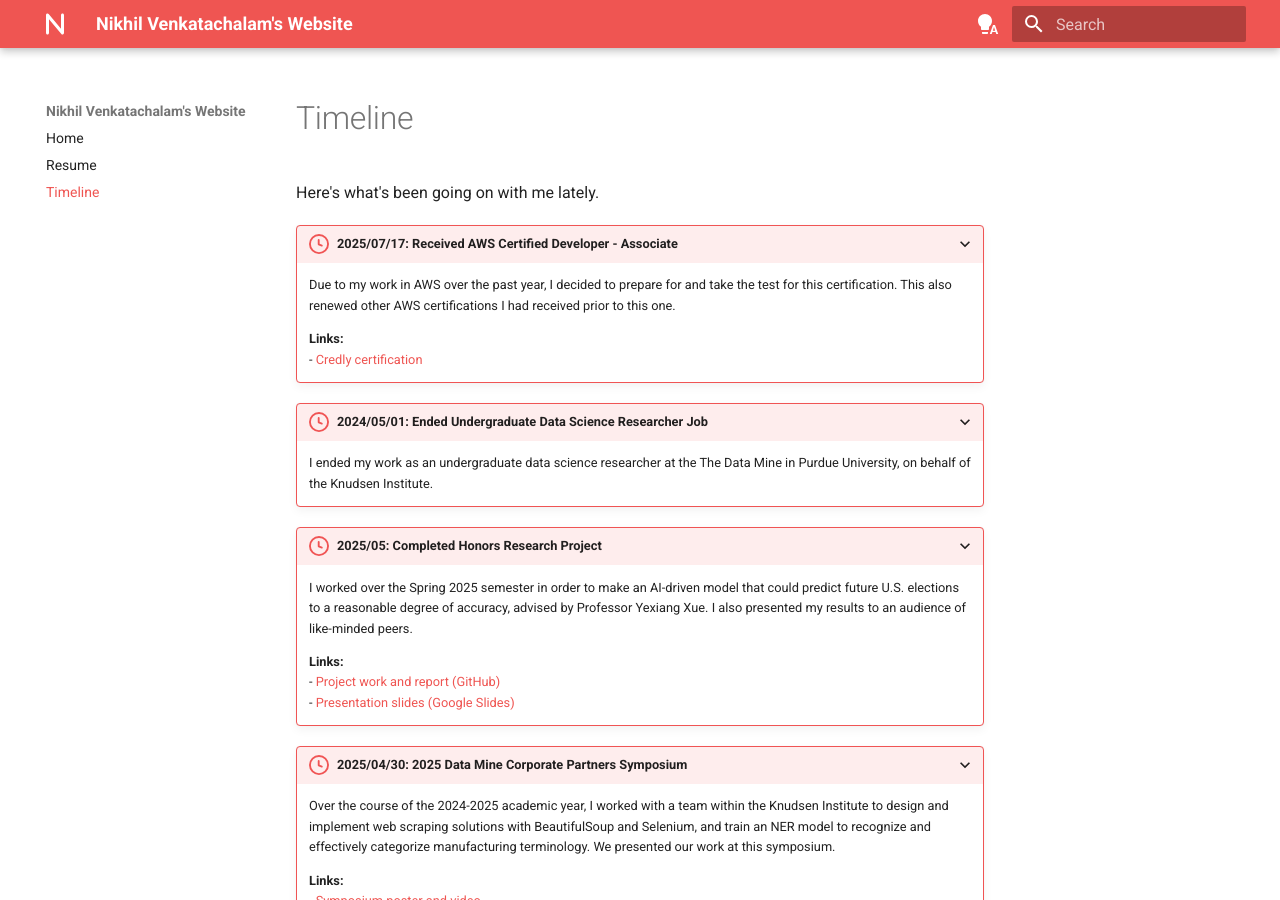
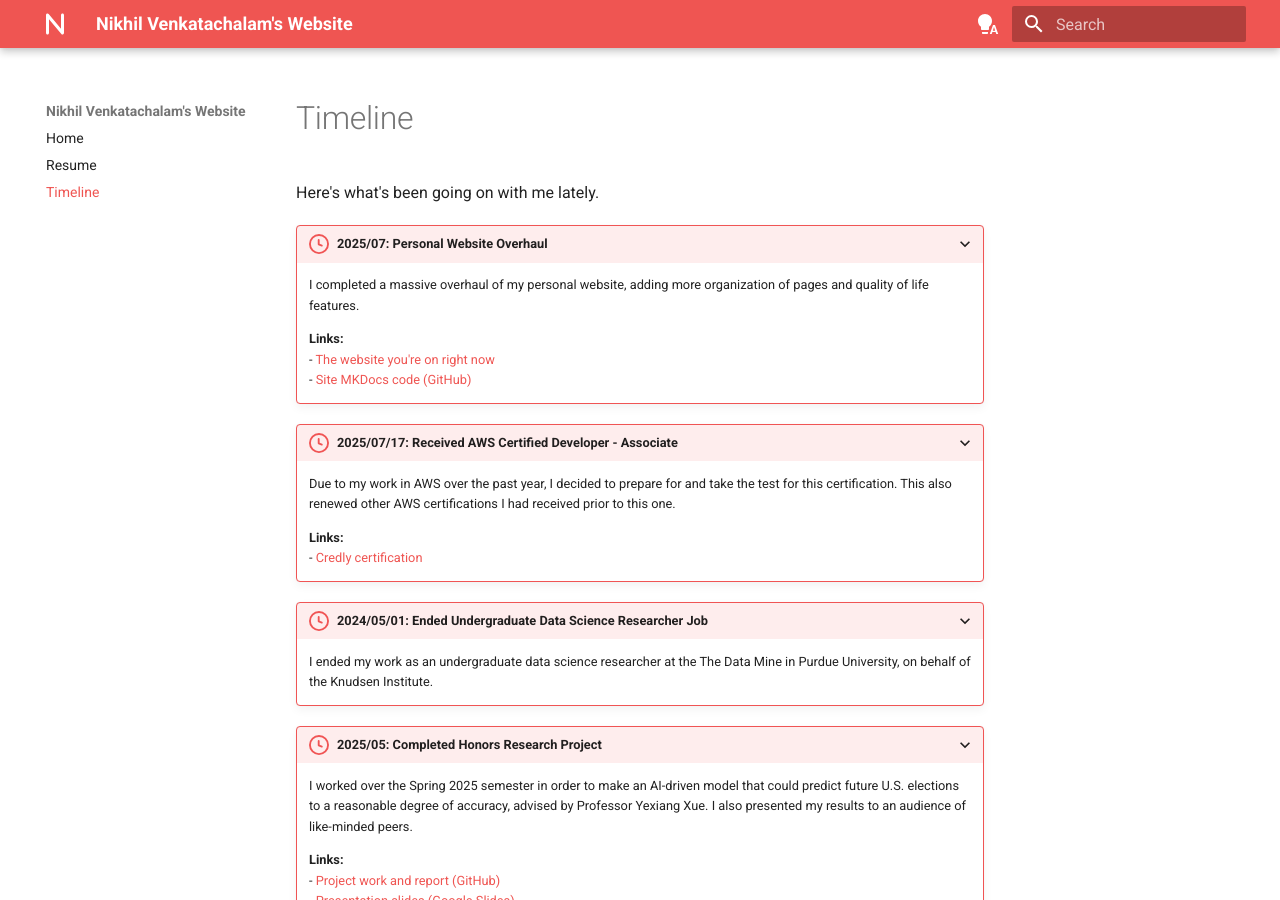
Before and after one commit to heatstroke1234/resume-static-site, an MkDocs documentation site: the page built from docs/timeline.md, in a window 1280 px wide and 900 px high. Built offline with MkDocs 1.6.1 and Material for MkDocs 9.7.7, drawn with Linux system fonts in a browser that asks for light colours; some of the changed text lies outside the part shown.

Commit message:
More timeline work, updated resume

```diff
--- a/docs/timeline.md
+++ b/docs/timeline.md
@@ -1,5 +1,15 @@
 # Timeline
 Here's what's been going on with me lately.
+
+???+ timeline "2025/07: Personal Website Overhaul"
+
+    I completed a massive overhaul of my personal website, adding more organization of pages and quality of life features.
+
+
+    **Links:**
+    - [The website you're on right now](https://nikhilv.net)
+    - [Site MKDocs code (GitHub)](https://github.com/heatstroke1234/resume-static-site.git)
+
 
 ???+ timeline "2025/07/17: Received AWS Certified Developer - Associate"
 
```
Also changed, not shown: other parts of docs/timeline.md (+5 -0 lines), docs/resume.md (+2 -2 lines).
